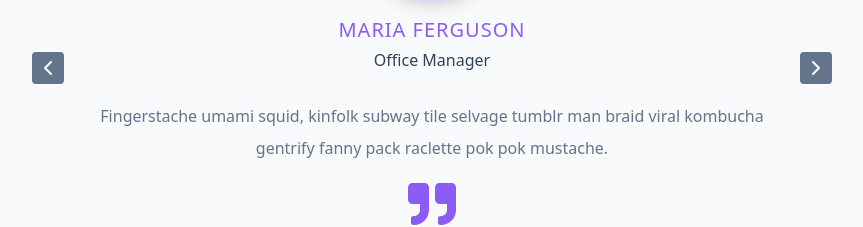
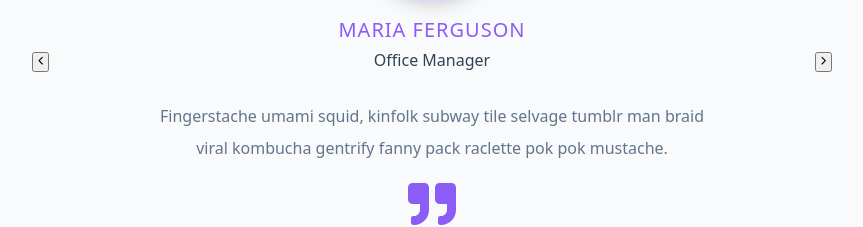
Before and after one commit to KayKongo/Carousel-slider, a React (Vite) app: page / in a window 1280 px wide. Shown: the part 308-535 px from the top of the page, without its empty margins (208-1071 px from the left). Built offline with nearby package versions, Linux system fonts and the light colour scheme; grey boxes are pictures that could not be loaded.

Commit message:
feat: added some css

```diff
--- a/src/index.css
+++ b/src/index.css
@@ -66,8 +66,8 @@ html {
 
 body {
   background: var(--backgroundColor);
-  font-family: system-ui, -apple-system, BlinkMacSystemFont, 'Segoe UI', Roboto,
-    Oxygen, Ubuntu, Cantarell, 'Open Sans', 'Helvetica Neue', sans-serif;
+  font-family: system-ui, -apple-system, BlinkMacSystemFont, "Segoe UI", Roboto,
+    Oxygen, Ubuntu, Cantarell, "Open Sans", "Helvetica Neue", sans-serif;
   font-weight: 400;
   line-height: 1;
   color: var(--textColor);
@@ -252,17 +252,17 @@ ul {
   margin: 0 auto;
   margin-top: 1rem;
 }
+
 /* ============= PROJECT CSS =============== */
+.slider-container {
+  margin: 10rem auto 0;
+  width: 80vw;
+  max-width: 50rem;
+  position: relative;
+  height: 28.125rem;
+  /* overflow: hidden; */
+}
 
-.slider-container {
-  margin: 0 auto;
-  margin-top: 10rem;
-  width: 80vw;
-  max-width: 800px;
-  position: relative;
-  height: 450px;
-  overflow: hidden;
-}
 .slide {
   text-align: center;
   position: absolute;
@@ -272,13 +272,14 @@ ul {
   height: 100%;
   transition: var(--transition);
 }
+
 .person-img {
-  width: 150px;
-  height: 150px;
+  width: 9.375rem;
+  height: 9.375rem;
   border-radius: 50%;
   margin-bottom: 1rem;
   object-fit: cover;
-  border: 4px solid var(--primary-200);
+  border: 0.25rem solid var(--primary-200);
   box-shadow: var(--shadow-3);
 }
 
@@ -287,11 +288,13 @@ ul {
   color: var(--primary-500);
   margin-bottom: 0.75rem;
 }
+
 .title {
   text-transform: capitalize;
   color: var(--grey-700);
   margin-bottom: 0.75rem;
 }
+
 .text {
   max-width: 35em;
   margin: 0 auto;
@@ -299,67 +302,24 @@ ul {
   line-height: 2;
   color: var(--grey-500);
 }
+
 .icon {
-  font-size: 3rem;
+  font-size: 48px;
   margin-top: 1rem;
   color: var(--primary-500);
 }
+
 .prev,
 .next {
   position: absolute;
-  top: 200px;
-  background: var(--grey-500);
-  color: var(--white);
-  width: 1.25rem;
-  height: 1.25rem;
-  display: grid;
-  place-items: center;
-  border-color: transparent;
-  border-radius: var(--borderRadius);
+  top: 12.5rem;
   cursor: pointer;
-  transition: var(--transition);
 }
-.prev:hover,
-.next:hover {
-  background: var(--primary-500);
-}
+
 .prev {
   left: 0;
 }
+
 .next {
   right: 0;
 }
-@media screen and (min-width: 800px) {
-  .text {
-    max-width: 45em;
-  }
-  .prev,
-  .next {
-    width: 2rem;
-    height: 2rem;
-    font-size: 1.5rem;
-  }
-}
-.next-slide {
-  transform: translateX(100%);
-}
-
-/* ============= Slick Carousel =============== */
-
-.slick-container {
-  margin: 0 auto;
-  margin-top: 10rem;
-  width: 80vw;
-  max-width: 800px;
-  text-align: center;
-}
-.slick-slide img {
-  display: inline-block;
-}
-
-.slick-prev::before {
-  color: var(--primary-500) !important;
-}
-.slick-next::before {
-  color: var(--primary-500) !important;
-}
```
